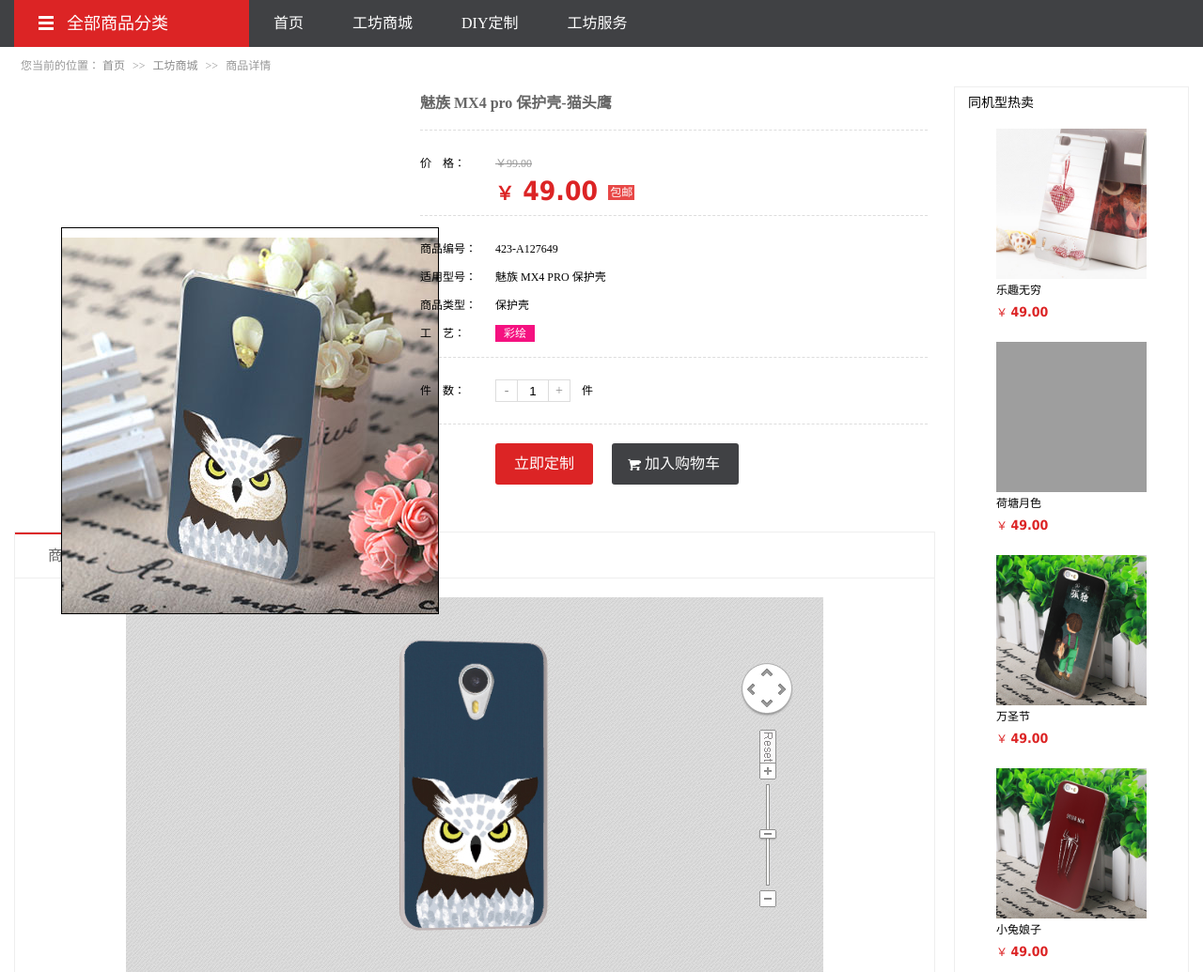
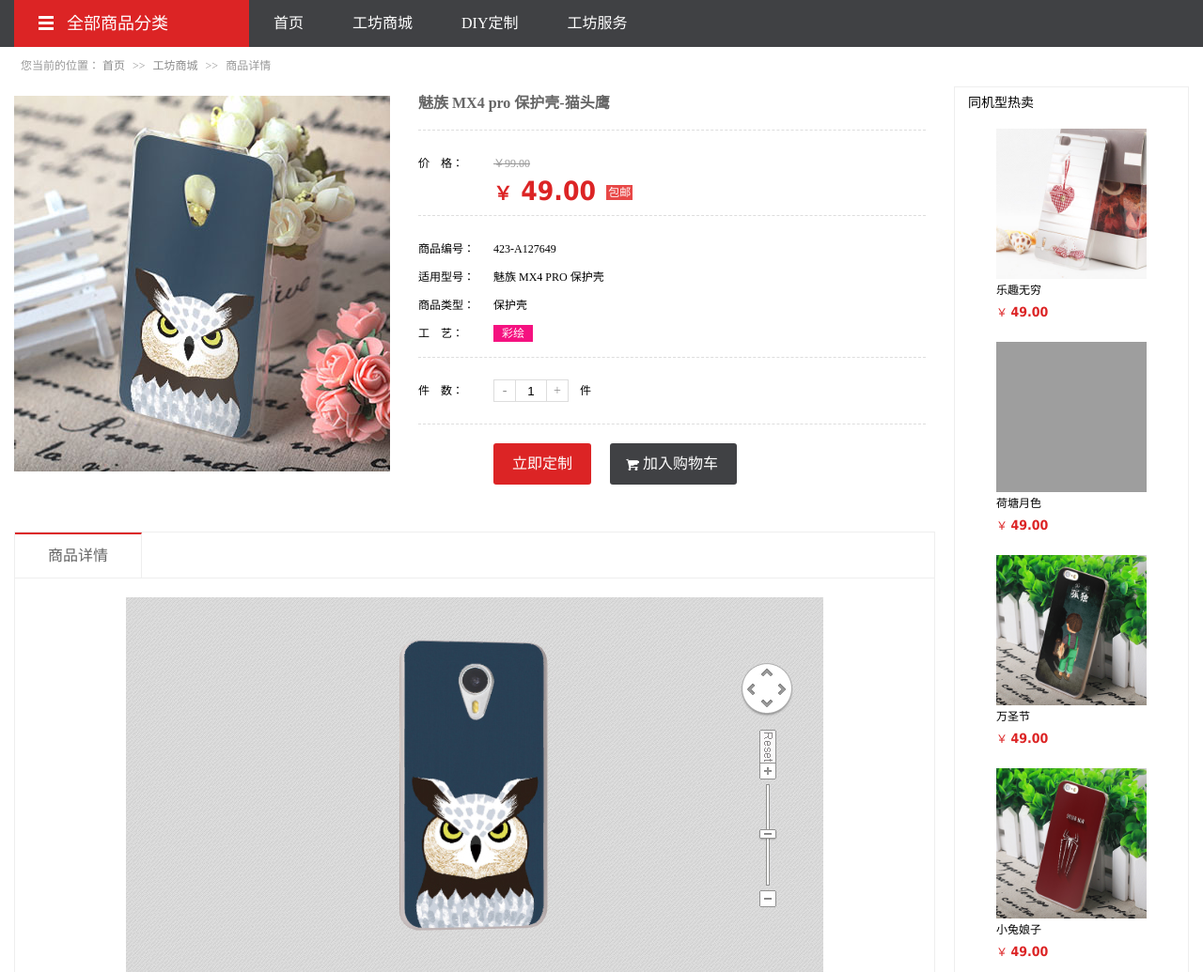
Before and after one commit to asserhole/myfirstwork, a PHP site: page /html/product/1.html in a window 1280 px wide. Shown: the part 100-1135 px from the top of the page at 94% size. Run offline with PHP 8.4, Linux system fonts and the light colour scheme; grey boxes are pictures that could not be loaded.

Commit message:
17.3.30.20:46完善了商品详情页

```diff
--- a/css/product.css
+++ b/css/product.css
@@ -39,13 +39,12 @@
 #small{
 	width: 400px;
 	height: 400px;
-	border:1px solid;
 	position: relative;
-	left:50px;
-	top:150px;
 	cursor:move;
 }
-
+#spic{
+	vertical-align: top;
+}
 #len{
 	width: 200px;
 	height: 200px;
@@ -58,12 +57,12 @@
 #big{
 	width: 400px;
 	height: 400px;
-	border:1px solid;
-	position: relative;
-	left:400px;
-	top:150px;
+	position: absolute;
+	left:427px;
+	top:202px;
 	overflow: hidden;
 	display: none;
+	z-index: 200;
 }
 #bigpic{
 	position: absolute;
@@ -83,11 +82,9 @@
 	margin-bottom: 40px;
 }
 .content_left .goods_detail .bigimg{
-	width: 400px;
-	padding-top: 10px;
-	height: 400px;
 	overflow: hidden;
 	text-align: center;
+	margin-top: 10px;
 }
 .content_left .goods_detail .goods_txt{
 	float: left;
--- a/html/product/1.html
+++ b/html/product/1.html
@@ -36,7 +36,7 @@
 		<div class="content_left l">
 			<div class="goods_detail clr">
 				<div class="bigimg l" id="small">
-					<img src="/myfirstwork/imgs/big/1.jpg">
+					<img src="/myfirstwork/imgs/big/1.jpg" id="spic">
 					<div id="len"></div>
 				</div>
 				<div id="big">
@@ -91,7 +91,7 @@
 						</div>
 						<div class="goods_otherbtn">
 							<a href="javascript:;" class="btn">立即定制</a>
-							<a href="javascript:;" class="addcart">
+							<a href="javascript:;" class="addcart" id="addbtn">
 								<i></i>
 								加入购物车
 							</a>
@@ -211,9 +211,78 @@
 				})
 			}
 
+			shopcartcount ();
+
+		})
+
+
+
+
+
+
+
+
+		//添加到购物车
+		$('#addbtn').click(function  (e) {
+			var _src = '/myfirstwork/imgs/hot/13.jpg';
+
+			var _price = 49;
+
+			var _name = '魅族 MX4 pro 保护壳-猫头鹰';
+
+			var _id = '416-A488546';
+
+			var _count = parseFloat($('#total').val());
+
+			$.cookie.json = true;
+
+			var _products = $.cookie('products') || [];
+
+			var index = exist(_src, _products);
+
+			if(index === -1){
+				_products.push({
+					src: _src,
+					name: _name,
+					id: _id,
+					price: _price,
+					count: _count
+
+				})
+			}else{
+				var numC = _products[index].count + _count;
+				_products[index].count = numC;
+			}
+
+			$.cookie('products', _products, {expires:7,path:'/'});
+
+			shopcartcount ();
+
+			window.location = '/myfirstwork/html/shopcart.html';
 
 
 		})
+
+		//+按钮
+		$('.plus').click(function  () {
+			var n = $('#total').val();
+			n++;
+			$('#total').val(n);
+		});
+
+		//-按钮
+		$('.minus').click(function  () {
+			var n = $('#total').val();
+			if(n>1){
+				n--;
+				$('#total').val(n);
+			}
+		});
+
+
+
+
+
 
 
 
@@ -221,13 +290,13 @@
 		var $Small = $('#small');
 		var $Big = $('#big');
 		var $Len = $('#len');
-		var oSmallWidth = $Small[0].clientWidth;
-		var oSmallHeight = $Small[0].clientHeight;
+		var oSmallWidth = $Small.width();
+		var oSmallHeight = $Small.height();
 
-		var oLenWidth = parseInt($Len.css('width'));
-		var oLenHeight = parseInt($Len.css('height'));
-		var oBigWidth = parseInt($Big.css('width'));
-		var oBigHeight = parseInt($Big.css('height'));
+		var oLenWidth = $Len.width();
+		var oLenHeight = $Len.height();
+		var oBigWidth = $Big.width();
+		var oBigHeight = $Big.height();
 		var $bigpic = $('#bigpic');
 		var $spic = $('#spic');
 
@@ -268,7 +337,35 @@
 
 			$bigpic.css({left:-_left*rateX,top:-_top*rateY});
 
-		});
+		})
+
+
+
+		// 函数
+		function exist (_src,arr) {
+			for(var i=0;i<arr.length;i++){
+				if(arr[i].src === _src){
+					return i;
+				}
+			}
+			return -1;
+		}
+
+
+		function shopcartcount () {
+			$.cookie.json = true;
+
+			var _products = $.cookie('products') || [];
+			if(_products.length !== 0){
+				var num = 0;
+				$.each(_products, function  (i, ele) {
+					num += ele.count;
+				})
+
+				$('#cart_num').text(num);
+
+			}
+		}
 
 
 
```
